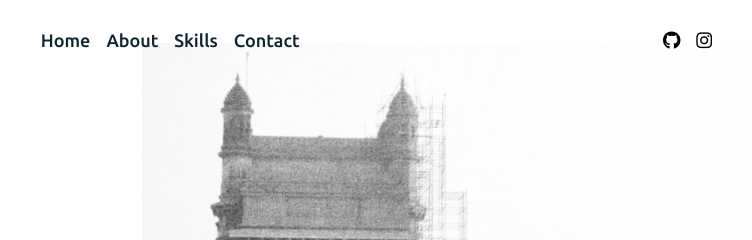
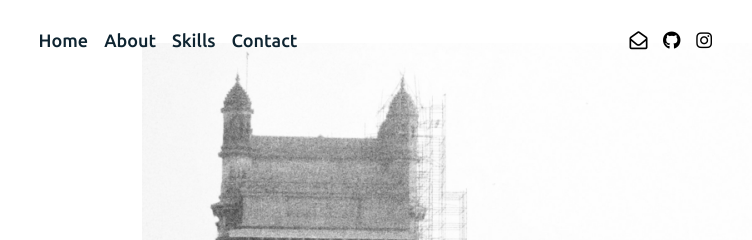
Before and after one commit to Arya-Inamdar07/Arya-Portfolio-, a plain HTML site: page about.html in a window 1280 px wide. Shown: the top 240 px of the page, 498-1250 px from the left. Drawn offline with Linux system fonts and the light colour scheme.

Commit message:
about.html

```diff
--- a/about.html
+++ b/about.html
@@ -5,7 +5,7 @@
   <meta name="viewport" content="width=device-width, initial-scale=1.0">
   <title>Portfolio Website</title>
   <link rel="stylesheet" href="style.css">
-  <link rel="stylesheet" href="https://cdnjs.cloudflare.com/ajax/libs/font-awesome/5.15.2/css/all.min.css">
+   <link rel="stylesheet" href="https://cdnjs.cloudflare.com/ajax/libs/font-awesome/6.7.1/css/all.min.css">
 </head>
 <body>
   <div class="scroll-button">
```
